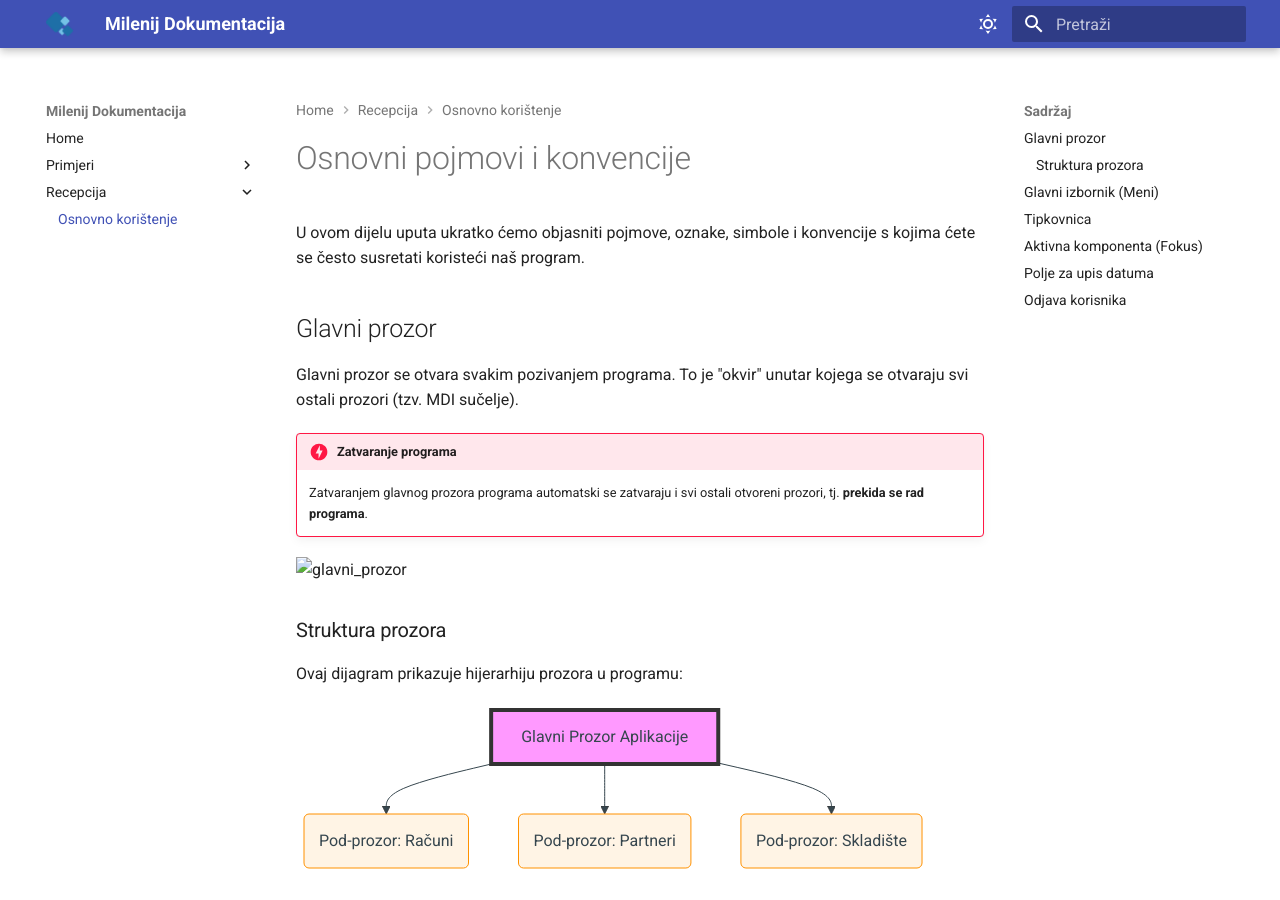
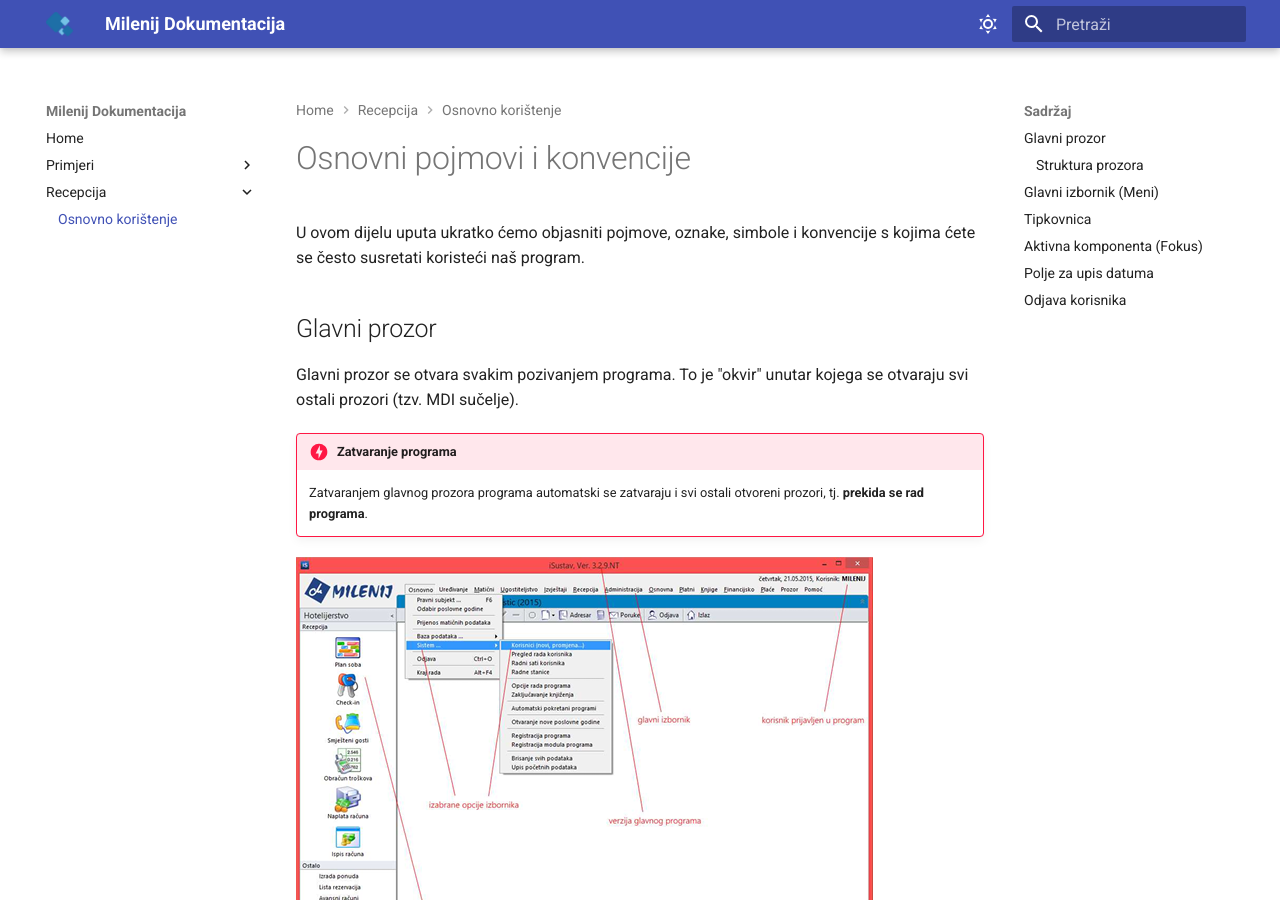
Before and after one commit to Milenij/milenij-upute, an MkDocs documentation site: the page built from docs/recepcija/osnovno-korištenje/index.md, in a window 1280 px wide and 900 px high. Built offline with MkDocs 1.6.1 and Material for MkDocs 9.7.7, drawn with Linux system fonts in a browser that asks for light colours.

Commit message:
Update 🛎️ Recepcija “osnovno-korištenje/index”

```diff
--- a/docs/recepcija/osnovno-korištenje/index.md
+++ b/docs/recepcija/osnovno-korištenje/index.md
@@ -12,7 +12,7 @@ Glavni prozor se otvara svakim pozivanjem programa. To je "okvir" unutar kojega
 !!! danger "Zatvaranje programa"
     Zatvaranjem glavnog prozora programa automatski se zatvaraju i svi ostali otvoreni prozori, tj. **prekida se rad programa**.
 
-![glavni_prozor](../assets/images/slika_glavniprozor.png)
+![glavni_prozor](../../assets/images/slika_glavniprozor.png)
 
 ### Struktura prozora
 
```
